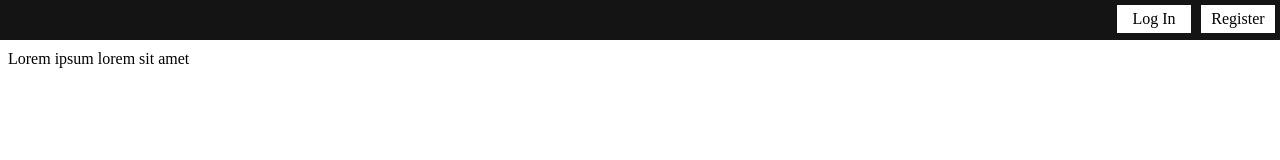
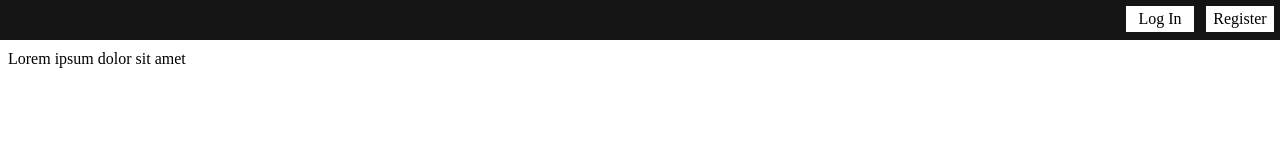
Before and after one commit to GytisMil/Inventory_Management_System, a Vue app: page / in a window 1280 px wide. Shown: the top 160 px of the page. Built offline with nearby package versions, Linux system fonts and the light colour scheme.

Commit message:
Fixed button width inconsistency; Added new Vue file for main HTML part;

```diff
--- a/src/App.vue
+++ b/src/App.vue
@@ -1,14 +1,15 @@
 <script setup>
 import Header from './components/Header.vue'
+import Inventory from './components/Inventory.vue'
 </script>
 
 <template>
   <header>
-      <Header> </Header>
+      <Header/>
   </header>
 
   <main>
- Lorem ipsum lorem sit amet
+ <Inventory/>
   </main>
 </template>
 
--- a/src/assets/base.css
+++ b/src/assets/base.css
@@ -19,9 +19,9 @@ header {
 header div {
   float: right;
   text-align: center;
-  margin: 5px;
-  padding: 5px;
-  width: 5%;
+  margin: 6px;
+  padding: 4px;
+  width: 60px;
   background-color: rgb(255,255,255);
 }
 header div:hover{
--- /dev/null
+++ b/src/components/Inventory.vue
@@ -0,0 +1,8 @@
+<script setup>
+</script>
+
+<template>
+Lorem ipsum dolor sit amet
+</template>
+<style scoped>
+</style>
```
